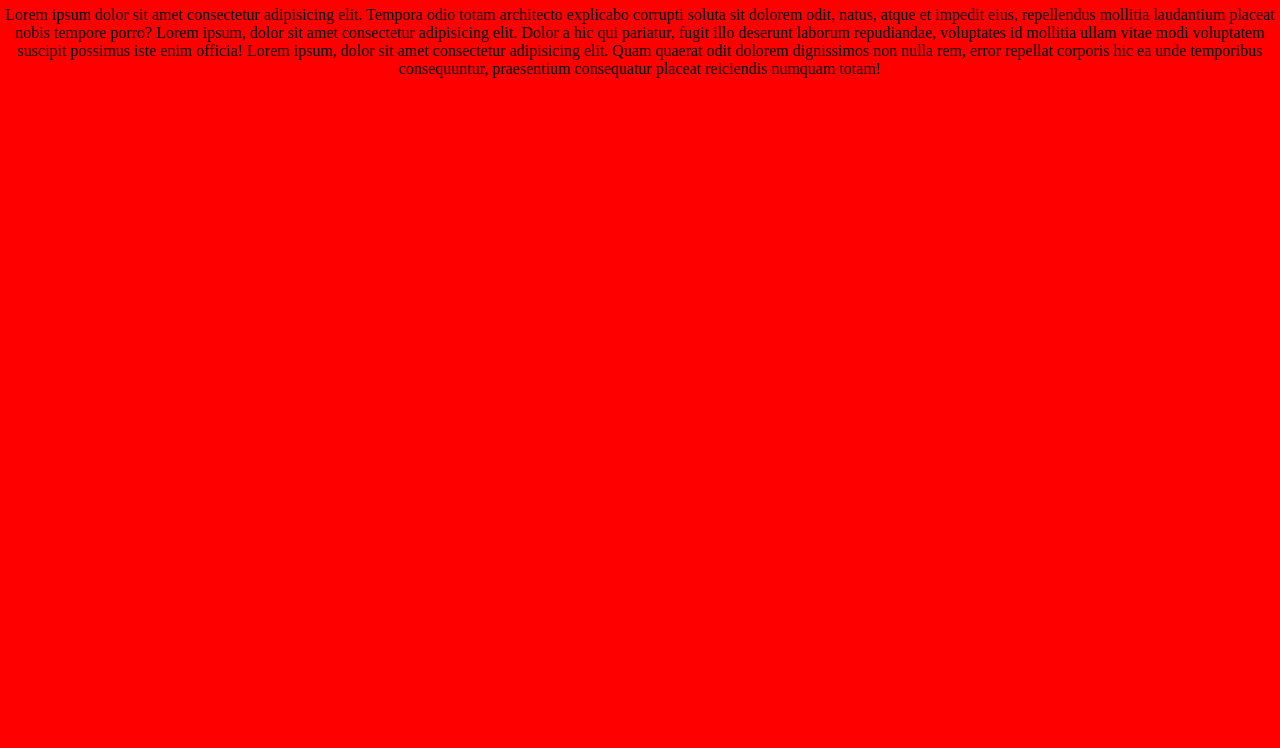
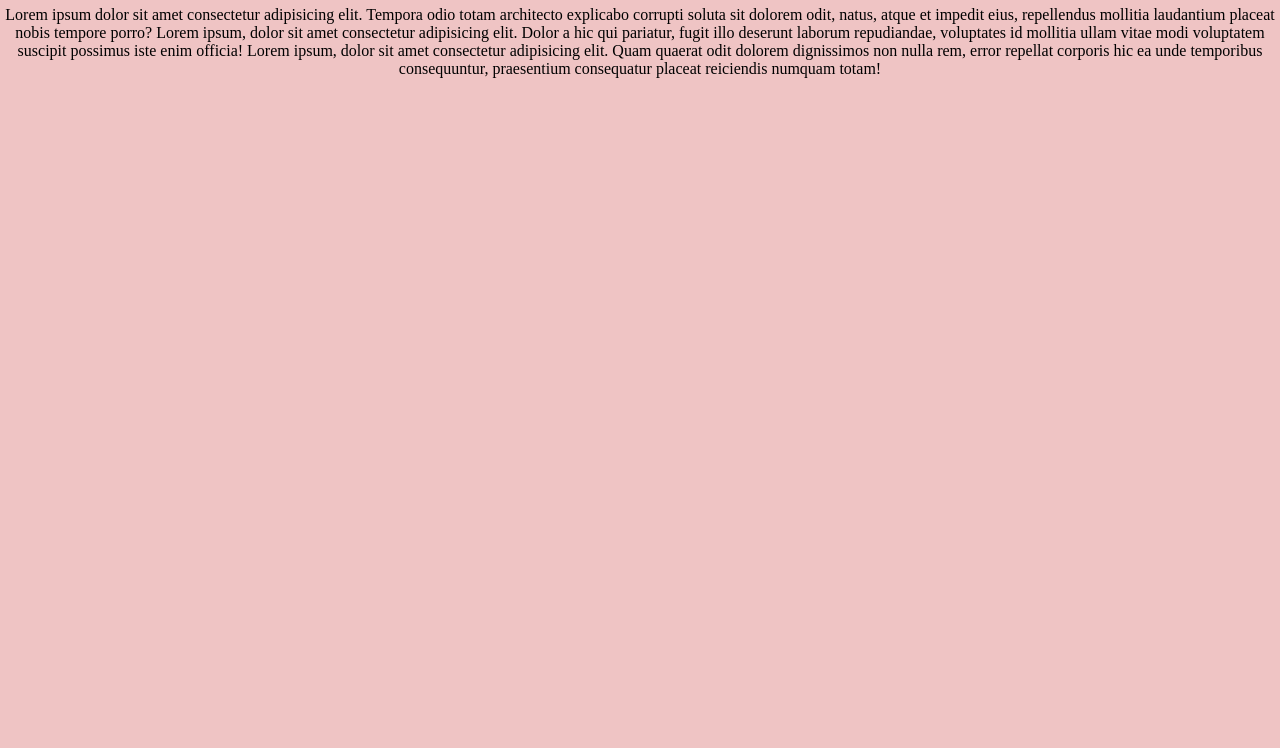
Before and after one commit to atwmarshall/my-first-site, a plain HTML site: page index.html in a window 1280 px wide. Shown: the part 52-800 px from the top of the page. Drawn offline with Linux system fonts and the light colour scheme.

Commit message:
changed backgroung colour

```diff
--- a/style.css
+++ b/style.css
@@ -1,5 +1,5 @@
 body{
     margin: 0;
-    background-color: rgb(255, 0, 0);
+    background-color: rgb(239, 196, 196);
     text-align: center;
 }
```
